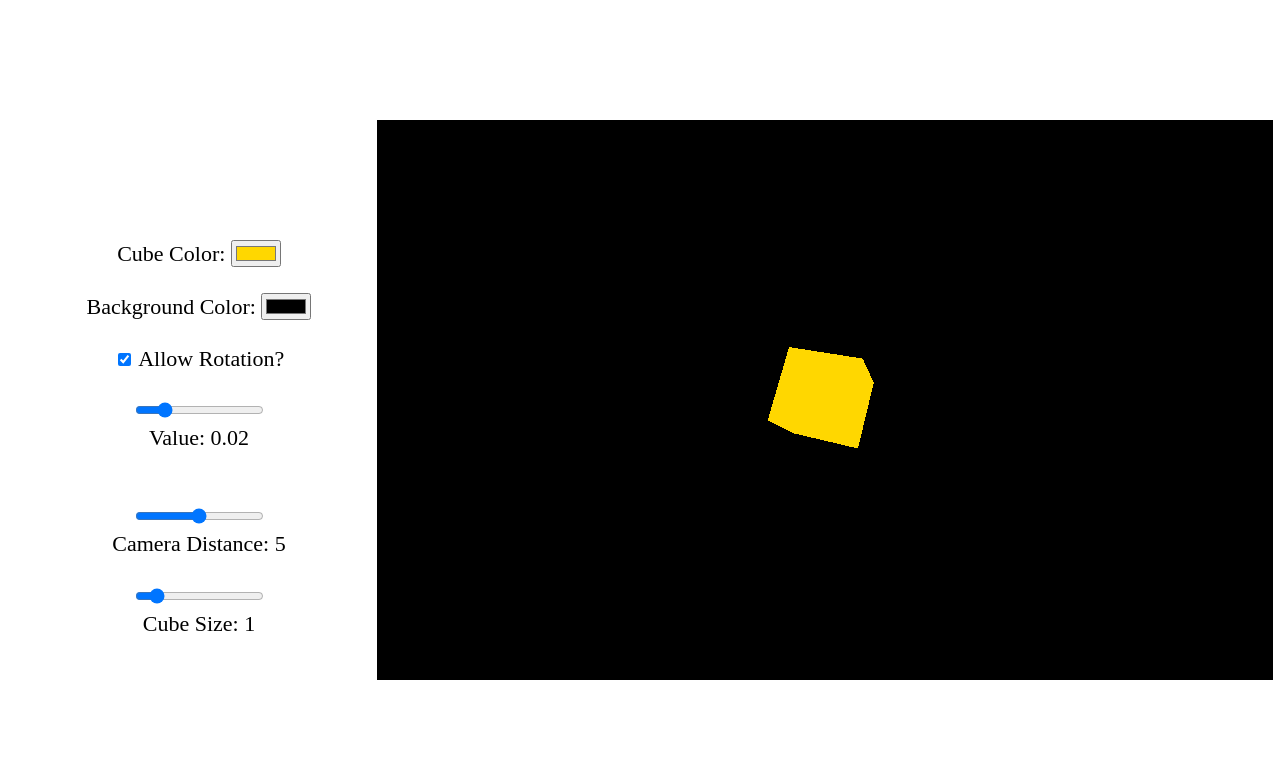
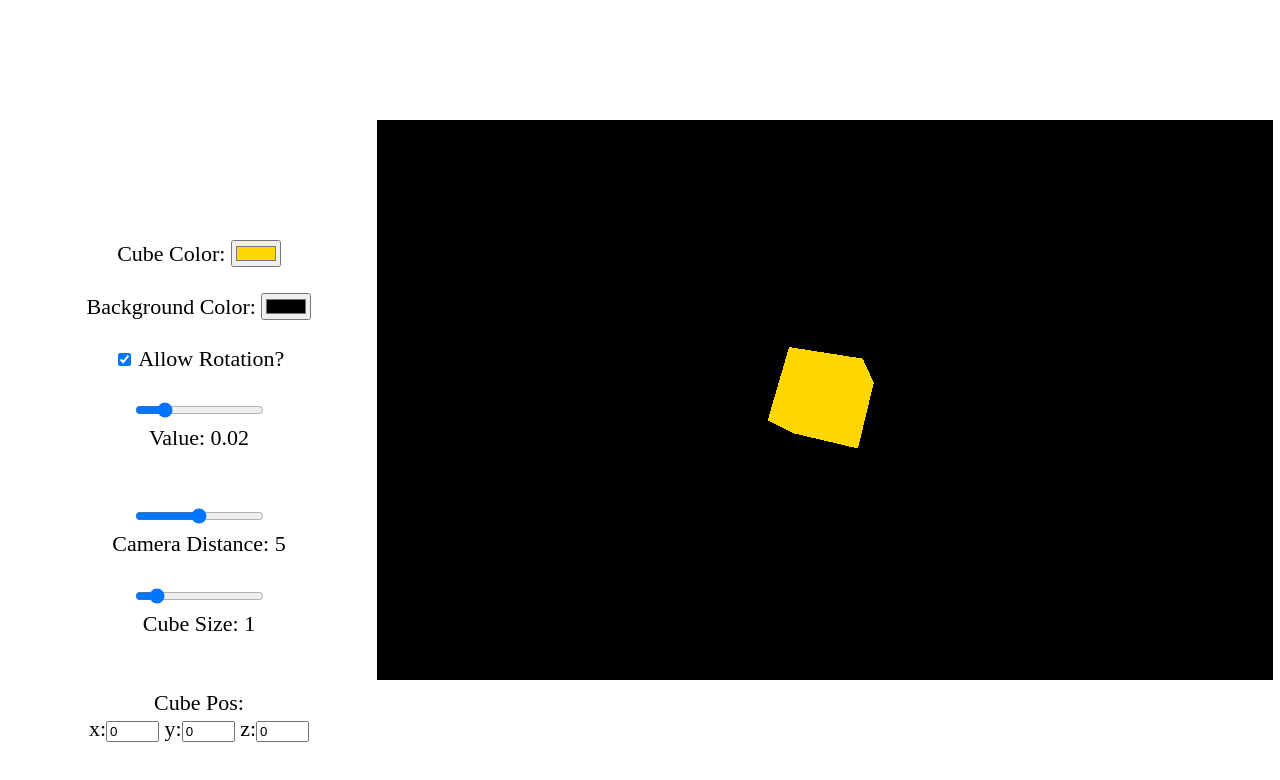
Before and after one commit to JesusOfCarrots/InfoWeb, a website built with Vite: page index.html in a window 1280 px wide. Built offline with nearby package versions, Linux system fonts and the light colour scheme.

Commit message:
Cube pos

```diff
--- a/ToDo.txt
+++ b/ToDo.txt
@@ -1,4 +1,3 @@
-cube pos,
 new cube,
 resize canvas on window resize,
 frame rate
--- a/index.html
+++ b/index.html
@@ -26,6 +26,11 @@
         <br>
         <input type="range" min="0" max="8" step="0.5" value="1" id="cubeSizeSlider">
         <p>Cube Size: <span id="cubeSizeValue">1</span></p>
+        <br> <br>
+        <label for="cubePos">Cube Pos:</label> <br>
+        <label>x:</label><input class="cubeNum" type="number" step="0.5" name="cubeX" id="cubeX" value="0">
+        <label>y:</label><input class="cubeNum" type="number" step="0.5" name="cubeY" id="cubeY" value="0">
+        <label>z:</label><input class="cubeNum" type="number" step="0.5" name="cubeZ" id="cubeZ" value="0">
     </div>
 
     <script type="module" src="main.js"></script>
--- a/main.js
+++ b/main.js
@@ -24,6 +24,11 @@ const rotateCheckbox = document.getElementById('rotateCheckbox');
 const colorPicker = document.getElementById("colorPicker");
 const backgroundColorPicker = document.getElementById("gbColor");
 
+// Cube pos
+const cubeX = document.getElementById('cubeX');
+const cubeY = document.getElementById('cubeY');
+const cubeZ = document.getElementById('cubeZ');
+
 const renderer = new THREE.WebGLRenderer();
 const geometry = new THREE.BoxGeometry(cubeSize, cubeSize, cubeSize);
 const material = new THREE.MeshBasicMaterial( {color:cubeColor} );
@@ -47,6 +52,11 @@ function hexToRgb(hex) {
 }
 
 
+function updateCubePos(){
+    cube.position.set(cubeX.value, cubeY.value, cubeZ.value);
+    console.log(cubeX.value, cubeY.value, cubeZ.value);
+}
+
 function getHtmlValues(){
     // rotation slider
     rotationSpeedSlider.addEventListener('input', () => {
@@ -68,6 +78,12 @@ function getHtmlValues(){
         // update the cube size
         cube.scale.set(cubeSize, cubeSize, cubeSize);
     });
+
+    // Cube Pos
+    cubeX.addEventListener('input', updateCubePos);
+    cubeY.addEventListener('input', updateCubePos);
+    cubeZ.addEventListener('input', updateCubePos);
+    updateCubePos();
 
     // checkbox
     rotateCheckbox.addEventListener("click", updateCheckBox);
--- a/style.css
+++ b/style.css
@@ -10,3 +10,4 @@ p{margin-top: 1px; margin-bottom: 1px;}
     position: absolute;
     text-align: center;
 }
+.cubeNum{width: 45px;}
```
